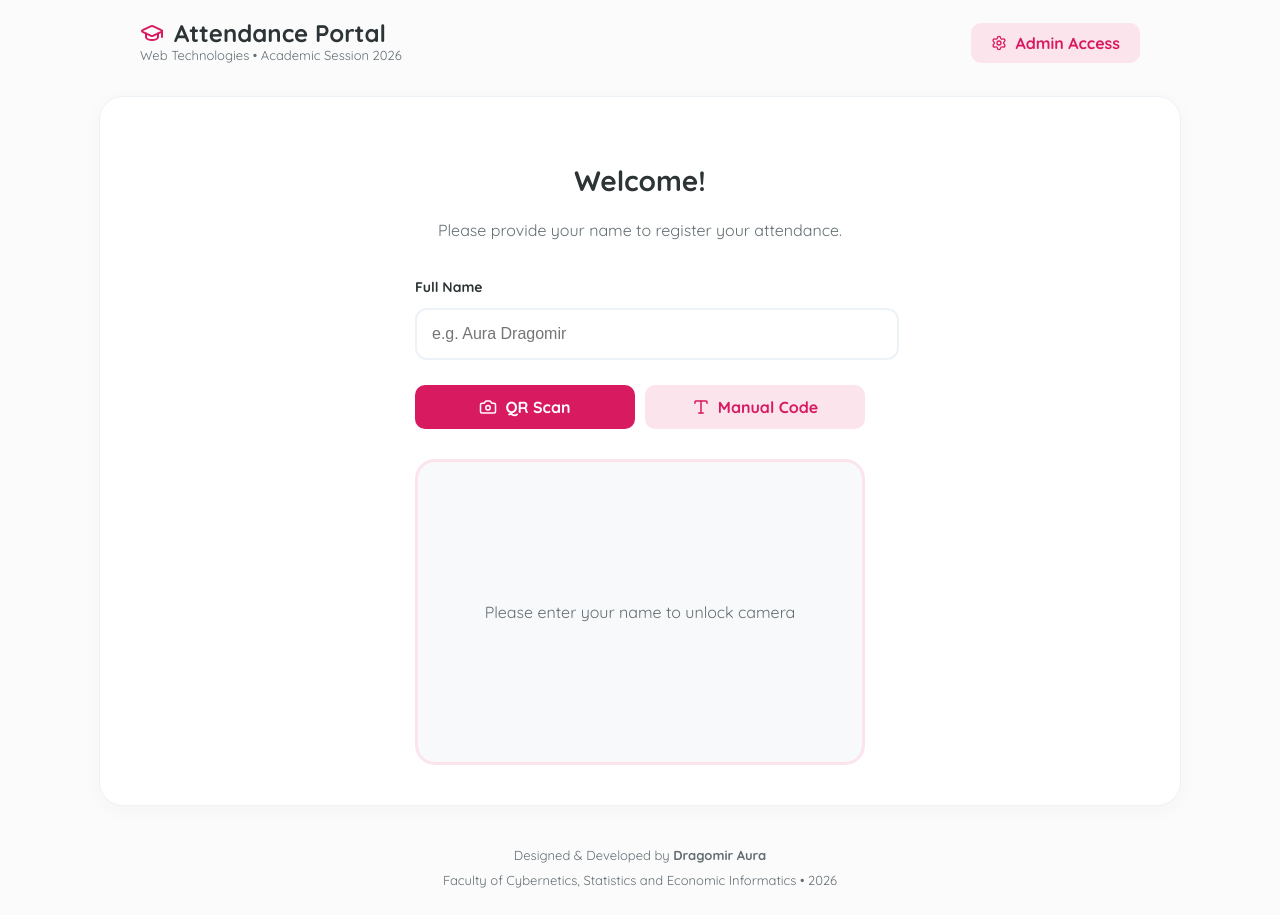
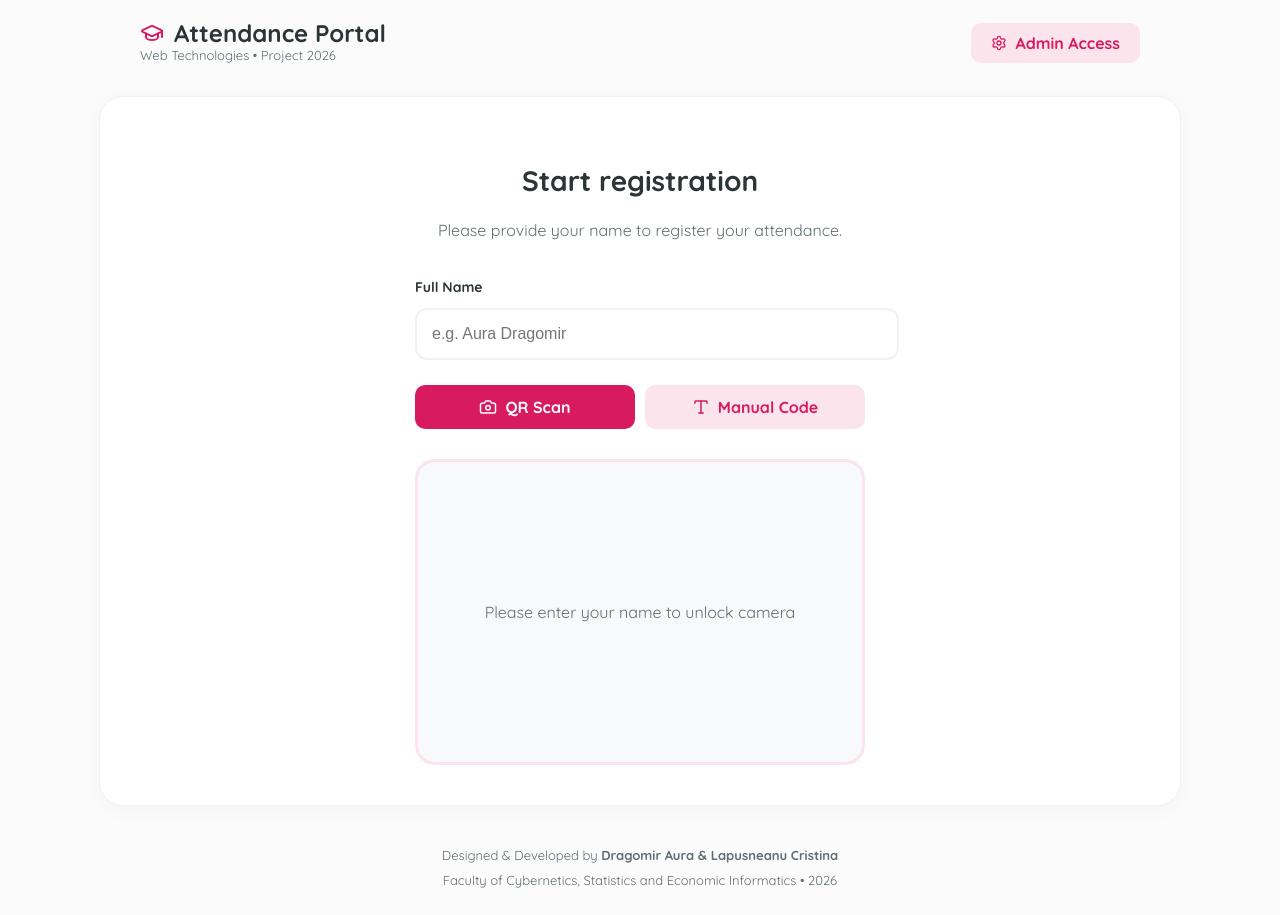
Before and after one commit to Auraelena1/webtech-project-aura-cris-2026, a React (Vite) app in the folder Frontend/: page / in a window 1280 px wide. Built offline with nearby package versions, Linux system fonts and the light colour scheme.

Commit message:
modificari scurte sper ca e gata

```diff
--- a/Frontend/src/App.jsx
+++ b/Frontend/src/App.jsx
@@ -10,7 +10,7 @@ import * as XLSX from 'xlsx'
 
 /**
  * Attendance Management Application - Web Technologies Project 2026
- * Developed by: Dragomir Aura
+ * Developed by: Dragomir Aura & Lapusneanu Cristina
  */
 function App() {
   const [role, setRole] = useState('student')
@@ -115,7 +115,7 @@ function App() {
           <h1 style={{ margin: 0, fontSize: '24px', fontWeight: '800', display: 'flex', alignItems: 'center', gap: '10px' }}>
             <GraduationCap color={theme.primary} /> Attendance Portal
           </h1>
-          <p style={{ margin: 0, fontSize: '13px', color: theme.muted }}>Web Technologies • Academic Session 2026</p>
+          <p style={{ margin: 0, fontSize: '13px', color: theme.muted }}>Web Technologies • Project 2026</p>
         </div>
         <button
           onClick={() => setRole(role === 'student' ? 'organizer' : 'student')}
@@ -137,7 +137,7 @@ function App() {
 
         {role === 'student' ? (
           <div style={{ maxWidth: '450px', margin: '0 auto' }}>
-            <h2 style={{ textAlign: 'center', fontSize: '28px', marginBottom: '10px' }}>Welcome!</h2>
+            <h2 style={{ textAlign: 'center', fontSize: '28px', marginBottom: '10px' }}>Start registration</h2>
             <p style={{ textAlign: 'center', color: theme.muted, marginBottom: '35px' }}>Please provide your name to register your attendance.</p>
 
             <div style={{ marginBottom: '25px' }}>
@@ -255,7 +255,7 @@ function App() {
       </main>
 
       <footer style={{ marginTop: '40px', textAlign: 'center', color: theme.muted, fontSize: '13px' }}>
-        <p style={{ margin: 0 }}>Designed & Developed by <strong>Dragomir Aura</strong></p>
+        <p style={{ margin: 0 }}>Designed & Developed by <strong>Dragomir Aura & Lapusneanu Cristina</strong></p>
         <p style={{ margin: '5px 0' }}>Faculty of Cybernetics, Statistics and Economic Informatics • 2026</p>
       </footer>
     </div>
```
